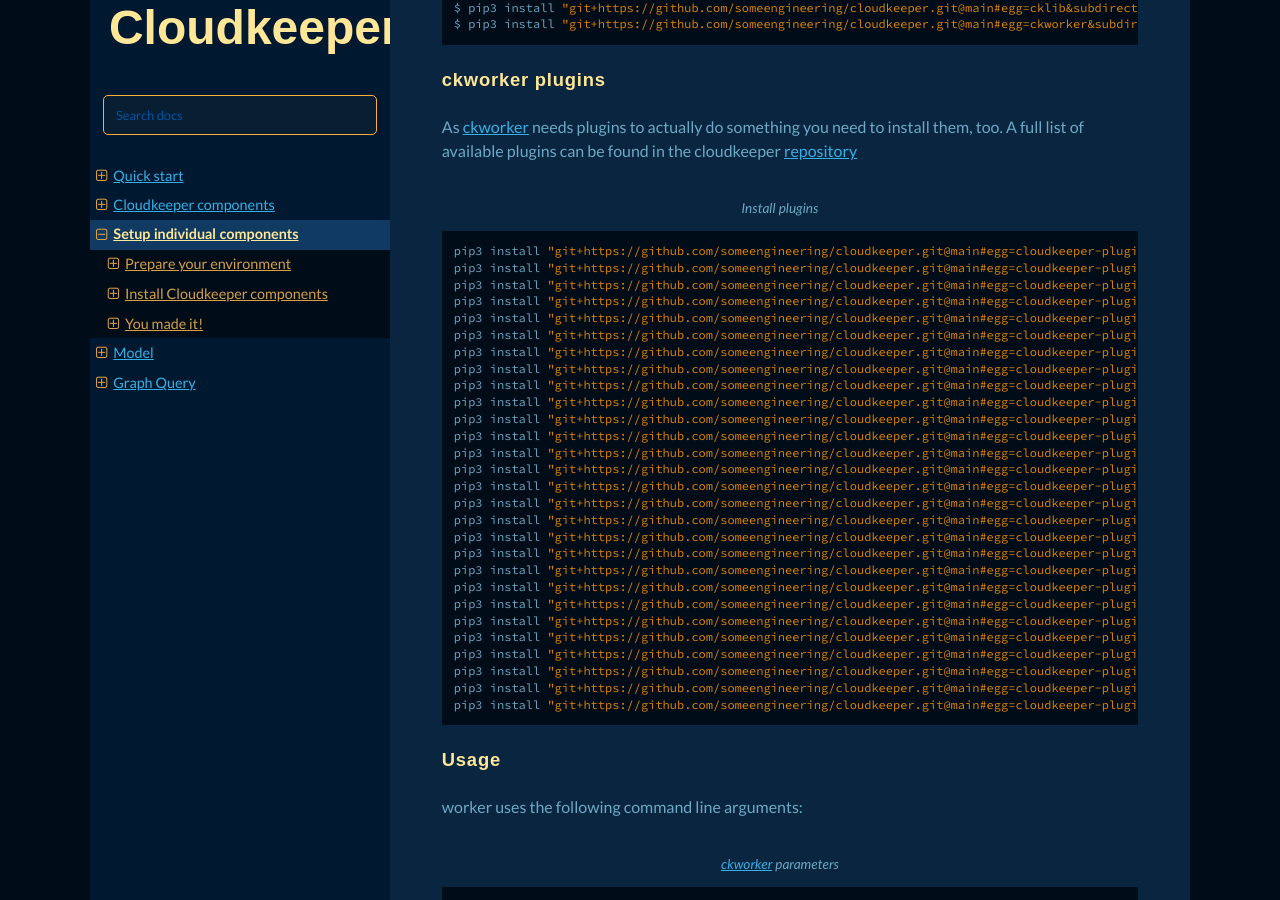
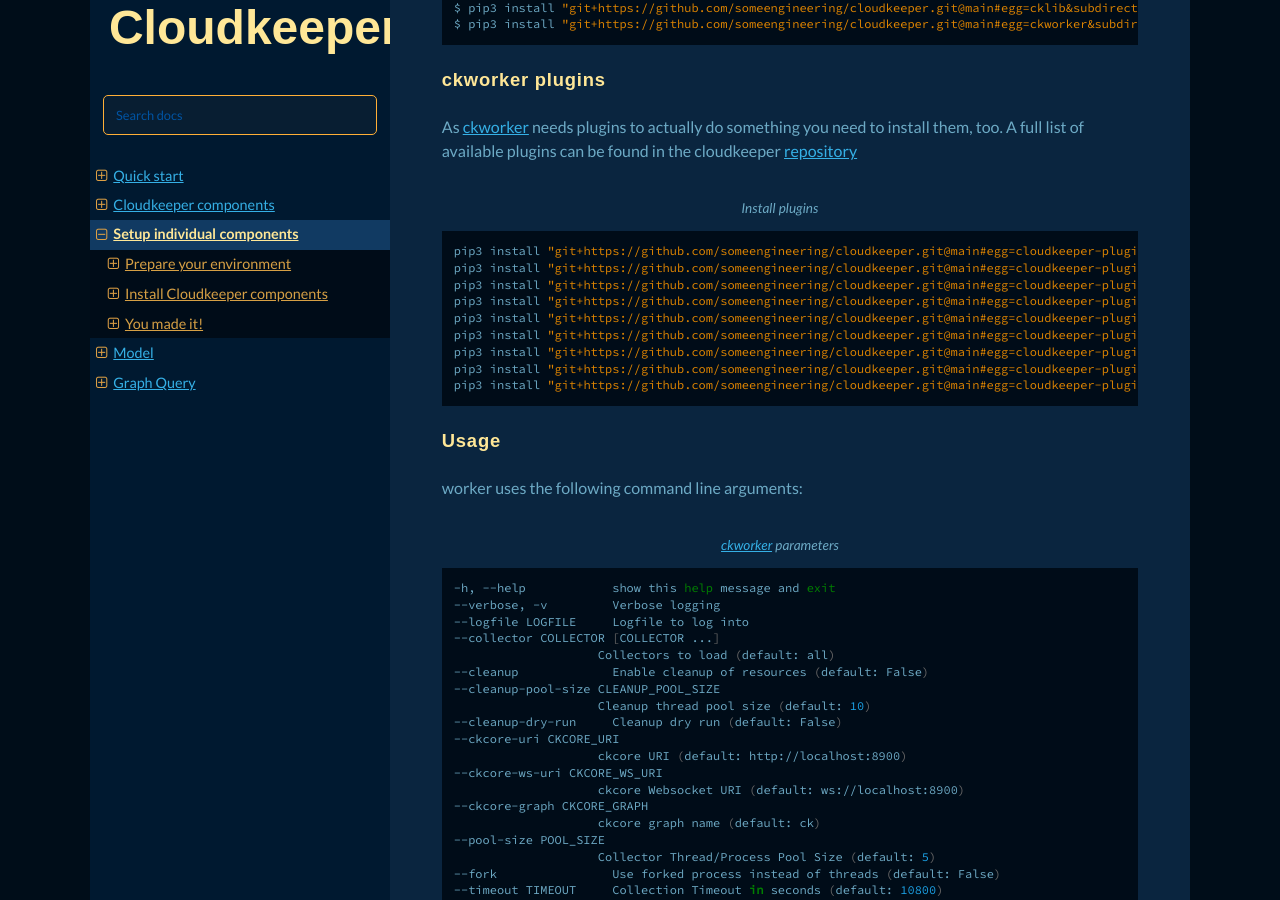
Before and after one commit to someengineering/fixinventory, a Sphinx documentation site: the page built from docs/source/setup.rst, in a window 1280 px wide and 900 px high, scrolled down 4303 px. Built offline with Sphinx 7.4.7 and the Read the Docs theme 2.0.0, drawn with Linux system fonts in a browser that asks for light colours; some web fonts are replaced.

Commit message:
[docs] condensed plugin list

```diff
--- a/docs/source/setup.rst
+++ b/docs/source/setup.rst
@@ -230,31 +230,12 @@
     :caption: Install plugins
 
     pip3 install "git+https://github.com/someengineering/cloudkeeper.git@main#egg=cloudkeeper-plugin-aws&subdirectory=plugins/aws"
-    pip3 install "git+https://github.com/someengineering/cloudkeeper.git@main#egg=cloudkeeper-plugin-backup&subdirectory=plugins/backup"
-    pip3 install "git+https://github.com/someengineering/cloudkeeper.git@main#egg=cloudkeeper-plugin-ckcore&subdirectory=plugins/ckcore"
-    pip3 install "git+https://github.com/someengineering/cloudkeeper.git@main#egg=cloudkeeper-plugin-cleanup_aws_alarms&subdirectory=plugins/cleanup_aws_alarms"
-    pip3 install "git+https://github.com/someengineering/cloudkeeper.git@main#egg=cloudkeeper-plugin-cleanup_aws_loadbalancers&subdirectory=plugins/cleanup_aws_loadbalancers"
-    pip3 install "git+https://github.com/someengineering/cloudkeeper.git@main#egg=cloudkeeper-plugin-cleanup_aws_vpcs&subdirectory=plugins/cleanup_aws_vpcs"
-    pip3 install "git+https://github.com/someengineering/cloudkeeper.git@main#egg=cloudkeeper-plugin-cleanup_expired&subdirectory=plugins/cleanup_expired"
-    pip3 install "git+https://github.com/someengineering/cloudkeeper.git@main#egg=cloudkeeper-plugin-cleanup_untagged&subdirectory=plugins/cleanup_untagged"
-    pip3 install "git+https://github.com/someengineering/cloudkeeper.git@main#egg=cloudkeeper-plugin-cleanup_volumes&subdirectory=plugins/cleanup_volumes"
-    pip3 install "git+https://github.com/someengineering/cloudkeeper.git@main#egg=cloudkeeper-plugin-cli_debug&subdirectory=plugins/cli_debug"
-    pip3 install "git+https://github.com/someengineering/cloudkeeper.git@main#egg=cloudkeeper-plugin-cli_edgestats&subdirectory=plugins/cli_edgestats"
-    pip3 install "git+https://github.com/someengineering/cloudkeeper.git@main#egg=cloudkeeper-plugin-cli_jq&subdirectory=plugins/cli_jq"
-    pip3 install "git+https://github.com/someengineering/cloudkeeper.git@main#egg=cloudkeeper-plugin-example_cli&subdirectory=plugins/example_cli"
     pip3 install "git+https://github.com/someengineering/cloudkeeper.git@main#egg=cloudkeeper-plugin-example_collector&subdirectory=plugins/example_collector"
-    pip3 install "git+https://github.com/someengineering/cloudkeeper.git@main#egg=cloudkeeper-plugin-example_persistent&subdirectory=plugins/example_persistent"
     pip3 install "git+https://github.com/someengineering/cloudkeeper.git@main#egg=cloudkeeper-plugin-gcp&subdirectory=plugins/gcp"
     pip3 install "git+https://github.com/someengineering/cloudkeeper.git@main#egg=cloudkeeper-plugin-github&subdirectory=plugins/github"
     pip3 install "git+https://github.com/someengineering/cloudkeeper.git@main#egg=cloudkeeper-plugin-k8s&subdirectory=plugins/k8s"
-    pip3 install "git+https://github.com/someengineering/cloudkeeper.git@main#egg=cloudkeeper-plugin-logdump&subdirectory=plugins/logdump"
-    pip3 install "git+https://github.com/someengineering/cloudkeeper.git@main#egg=cloudkeeper-plugin-metrics_age_range&subdirectory=plugins/metrics_age_range"
     pip3 install "git+https://github.com/someengineering/cloudkeeper.git@main#egg=cloudkeeper-plugin-onelogin&subdirectory=plugins/onelogin"
     pip3 install "git+https://github.com/someengineering/cloudkeeper.git@main#egg=cloudkeeper-plugin-onprem&subdirectory=plugins/onprem"
-    pip3 install "git+https://github.com/someengineering/cloudkeeper.git@main#egg=cloudkeeper-plugin-protect_snowflakes&subdirectory=plugins/protect_snowflakes"
-    pip3 install "git+https://github.com/someengineering/cloudkeeper.git@main#egg=cloudkeeper-plugin-remote&subdirectory=plugins/remote"
-    pip3 install "git+https://github.com/someengineering/cloudkeeper.git@main#egg=cloudkeeper-plugin-remote_event_callback&subdirectory=plugins/remote_event_callback"
-    pip3 install "git+https://github.com/someengineering/cloudkeeper.git@main#egg=cloudkeeper-plugin-report_cleanups&subdirectory=plugins/report_cleanups"
     pip3 install "git+https://github.com/someengineering/cloudkeeper.git@main#egg=cloudkeeper-plugin-slack&subdirectory=plugins/slack"
     pip3 install "git+https://github.com/someengineering/cloudkeeper.git@main#egg=cloudkeeper-plugin-vsphere&subdirectory=plugins/vsphere"
 
```
